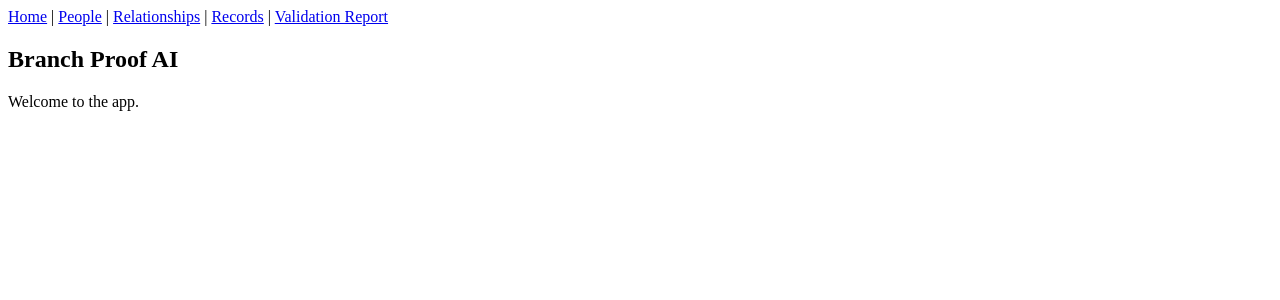
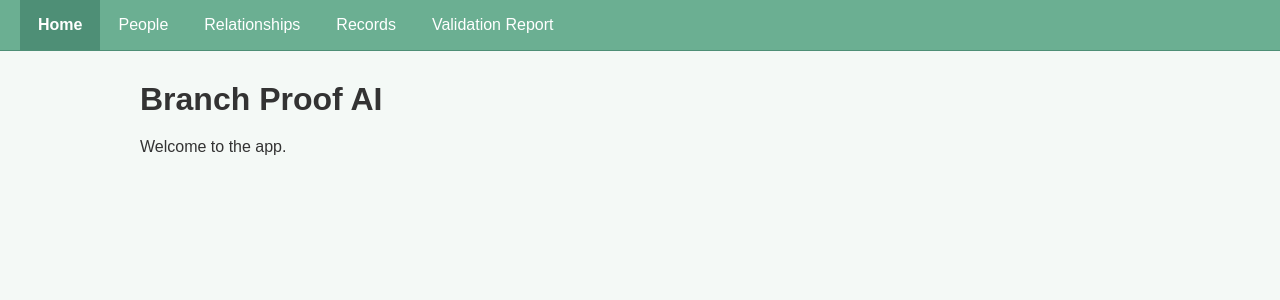
Before and after one commit to kelsiegarcia/branch-proof-ai, an Angular app in the folder branch-proof-ai/: page / in a window 1280 px wide. Shown: the top 300 px of the page. Built offline with nearby package versions, Linux system fonts and the light colour scheme.

Commit message:
add navbar polish and light page styling

```diff
--- a/branch-proof-ai/src/app/app.html
+++ b/branch-proof-ai/src/app/app.html
@@ -1,2 +1,4 @@
 <app-navbar></app-navbar>
-<router-outlet></router-outlet>
+<div class="page-container">
+  <router-outlet></router-outlet>
+</div>
--- a/branch-proof-ai/src/app/components/navbar/navbar.css
+++ b/branch-proof-ai/src/app/components/navbar/navbar.css
@@ -0,0 +1,48 @@
+nav {
+  background-color: #6BAF92;
+  border-bottom: 1px solid #4E8F76;
+  padding: 0 20px;
+}
+
+nav a {
+  display: inline-block;
+  padding: 16px 18px;
+  text-decoration: none;
+  color: white;
+  font-weight: 500;
+  transition: background-color 0.2s ease, opacity 0.2s ease;
+}
+
+nav a:hover {
+  background-color: #5b9f84;
+}
+
+nav a.active-link {
+  background-color: #4E8F76;
+  font-weight: 700;
+}
+
+/* Buttons */
+
+button {
+  padding: 10px 14px;
+  margin-right: 8px;
+  border: none;
+  border-radius: 4px;
+  cursor: pointer;
+  background-color: #6BAF92;
+  color: white;
+}
+
+button:hover {
+  background-color: #4E8F76;
+}
+
+/* Cards */
+.card {
+  background: white;
+  border: 1px solid #d8e6df;
+  border-left: 4px solid #6BAF92;
+  border-radius: 6px;
+  padding: 16px;
+}
--- a/branch-proof-ai/src/app/components/navbar/navbar.html
+++ b/branch-proof-ai/src/app/components/navbar/navbar.html
@@ -1,7 +1,7 @@
 <nav>
-  <a routerLink="/">Home</a> |
-  <a routerLink="/people">People</a> |
-  <a routerLink="/relationships">Relationships</a> |
-  <a routerLink="/records">Records</a> |
-  <a routerLink="/validation-report">Validation Report</a>
+  <a routerLink="/" routerLinkActive="active-link" [routerLinkActiveOptions]="{ exact: true }">Home</a>
+  <a routerLink="/people" routerLinkActive="active-link">People</a>
+  <a routerLink="/relationships" routerLinkActive="active-link">Relationships</a>
+  <a routerLink="/records" routerLinkActive="active-link">Records</a>
+  <a routerLink="/validation-report" routerLinkActive="active-link">Validation Report</a>
 </nav>
--- a/branch-proof-ai/src/app/components/people/people.html
+++ b/branch-proof-ai/src/app/components/people/people.html
@@ -1,16 +1,21 @@
-<h2>People</h2>
+<h2 class="page-title">People</h2>
 
+<div class="card form-row">
   <input [(ngModel)]="newPersonName" name="newPersonName" placeholder="Enter name" />
   <button type="button" (click)="addPerson()">Add Person</button>
+</div>
 
 <p>Total people: {{ people.length }}</p>
 
 <ul>
   <li *ngFor="let person of people">
-    <span *ngIf="editingPersonId !== person._id">
-      {{ person.name }}
+    <div class="card">
+      <span *ngIf="editingPersonId !== person._id" class="item-row">
+        <span class="item-info">{{ person.name }}</span>
+        <span>
           <button type="button" (click)="startEdit(person)">Edit</button>
           <button type="button" (click)="deletePerson(person._id)">Delete</button>
+        </span>
       </span>
 
       <span *ngIf="editingPersonId === person._id">
@@ -18,5 +23,6 @@
         <button type="button" (click)="saveEdit(person._id)">Save</button>
         <button type="button" (click)="cancelEdit()">Cancel</button>
       </span>
+    </div>
   </li>
 </ul>
--- a/branch-proof-ai/src/app/components/records/records.html
+++ b/branch-proof-ai/src/app/components/records/records.html
@@ -1,18 +1,27 @@
-<h2>Records</h2>
+<h2 class="page-title">Records</h2>
 
+<div class="card form-row">
   <input [(ngModel)]="newRecordTitle" name="newRecordTitle" placeholder="Title" />
   <input [(ngModel)]="newRecordDescription" name="newRecordDescription" placeholder="Description" />
   <input [(ngModel)]="newRecordPerson" name="newRecordPerson" placeholder="Person" />
   <button type="button" (click)="addRecord()">Add Record</button>
+</div>
 
 <p>Total records: {{ records.length }}</p>
 
 <ul>
   <li *ngFor="let record of records">
-    <span *ngIf="editingRecordId !== record._id">
-      {{ record.title }} -- {{ record.description }} -- {{ record.person }}
+    <div class="card">
+      <span *ngIf="editingRecordId !== record._id" class="item-row">
+        <span class="item-info">
+          <strong>{{ record.title }}</strong><br />
+          {{ record.description }}<br />
+          {{ record.person }}
+        </span>
+        <span>
           <button type="button" (click)="startEdit(record)">Edit</button>
           <button type="button" (click)="deleteRecord(record._id)">Delete</button>
+        </span>
       </span>
 
       <span *ngIf="editingRecordId === record._id">
@@ -22,5 +31,6 @@
         <button type="button" (click)="saveEdit(record._id)">Save</button>
         <button type="button" (click)="cancelEdit()">Cancel</button>
       </span>
+    </div>
   </li>
 </ul>
--- a/branch-proof-ai/src/app/components/relationships/relationships.html
+++ b/branch-proof-ai/src/app/components/relationships/relationships.html
@@ -1,16 +1,21 @@
-<h2>Relationships</h2>
+<h2 class="page-title">Relationships</h2>
 
+<div class="card form-row">
   <input [(ngModel)]="newRelationshipName" name="newRelationshipName" placeholder="Enter relationship name" />
   <button type="button" (click)="addRelationship()">Add Relationship</button>
+</div>
 
 <p>Total relationships: {{ relationships.length }}</p>
 
 <ul>
   <li *ngFor="let relationship of relationships">
-    <span *ngIf="editingRelationshipId !== relationship._id">
-      {{ relationship.name }}
+    <div class="card">
+      <span *ngIf="editingRelationshipId !== relationship._id" class="item-row">
+        <span class="item-info">{{ relationship.name }}</span>
+        <span>
           <button type="button" (click)="startEdit(relationship)">Edit</button>
           <button type="button" (click)="deleteRelationship(relationship._id)">Delete</button>
+        </span>
       </span>
 
       <span *ngIf="editingRelationshipId === relationship._id">
@@ -18,5 +23,6 @@
         <button type="button" (click)="saveEdit(relationship._id)">Save</button>
         <button type="button" (click)="cancelEdit()">Cancel</button>
       </span>
+    </div>
   </li>
 </ul>
--- a/branch-proof-ai/src/app/components/validation-report/validation-report.css
+++ b/branch-proof-ai/src/app/components/validation-report/validation-report.css
@@ -0,0 +1,3 @@
+h3 {
+  color: #4E8F76;
+}
--- a/branch-proof-ai/src/app/components/validation-report/validation-report.html
+++ b/branch-proof-ai/src/app/components/validation-report/validation-report.html
@@ -1,19 +1,21 @@
-<h2>Validation Report</h2>
+<h2 class="page-title">Validation Report</h2>
 
-<p>Total people: {{ peopleCount }}</p>
-<p>Total relationships: {{ relationshipsCount }}</p>
-<p>Total records: {{ recordsCount }}</p>
+<div class="card">
+  <p>Total people: {{ peopleCount }}</p>
+  <p>Total relationships: {{ relationshipsCount }}</p>
+  <p>Total records: {{ recordsCount }}</p>
 
-<h3>Evidence Strength: {{ evidenceStrength }}</h3>
+  <h3>Evidence Strength: {{ evidenceStrength }}</h3>
 
-<div *ngIf="evidenceStrength === 'Strong'">
-  <p>This genealogy group has strong supporting evidence.</p>
+  <p *ngIf="evidenceStrength === 'Strong'">
+    This genealogy group has strong supporting evidence.
+  </p>
+
+  <p *ngIf="evidenceStrength === 'Moderate'">
+    This genealogy group has some supporting evidence, but could use more records.
+  </p>
+
+  <p *ngIf="evidenceStrength === 'Weak'">
+    This genealogy group has very limited supporting evidence so far.
+  </p>
 </div>
-
-<div *ngIf="evidenceStrength === 'Moderate'">
-  <p>This genealogy group has some supporting evidence, but could use more records.</p>
-</div>
-
-<div *ngIf="evidenceStrength === 'Weak'">
-  <p>This genealogy group has very limited supporting evidence so far.</p>
-</div>
--- a/branch-proof-ai/src/styles.css
+++ b/branch-proof-ai/src/styles.css
@@ -1 +1,92 @@
-/* You can add global styles to this file, and also import other style files */
+body {
+  margin: 0;
+  font-family: Arial, sans-serif;
+  background-color: #F4F9F6;
+  color: #333;
+}
+
+.page-container {
+  max-width: 1000px;
+  margin: 30px auto;
+  padding: 0 20px;
+  animation: fadeIn 0.25s ease-in-out;
+}
+
+@keyframes fadeIn {
+  from {
+    opacity: 0;
+    transform: translateY(4px);
+  }
+
+  to {
+    opacity: 1;
+    transform: translateY(0);
+  }
+}
+
+h2 {
+  margin-top: 0;
+  margin-bottom: 20px;
+  font-size: 32px;
+}
+
+input {
+  padding: 10px;
+  margin: 0 10px 12px 0;
+  border: 1px solid #ccc;
+  border-radius: 4px;
+}
+
+button {
+  padding: 10px 14px;
+  margin-right: 8px;
+  border: none;
+  border-radius: 4px;
+  cursor: pointer;
+  background-color: #6BAF92;
+  color: white;
+  transition: background-color 0.2s ease, transform 0.1s ease;
+}
+
+button:hover {
+  background-color: #4E8F76;
+}
+
+button:active {
+  transform: scale(0.98);
+}
+
+ul {
+  padding-left: 0;
+}
+
+li {
+  list-style: none;
+  margin-bottom: 12px;
+}
+
+.card {
+  background: white;
+  border: 1px solid #ddd;
+  border-radius: 6px;
+  padding: 16px;
+}
+
+.item-row {
+  display: flex;
+  justify-content: space-between;
+  align-items: center;
+  gap: 12px;
+}
+
+.item-info {
+  flex: 1;
+}
+
+.form-row {
+  margin-bottom: 16px;
+}
+
+.page-title {
+  margin-bottom: 20px;
+}
```
Lines whose indentation alone changed are shown as unchanged.
